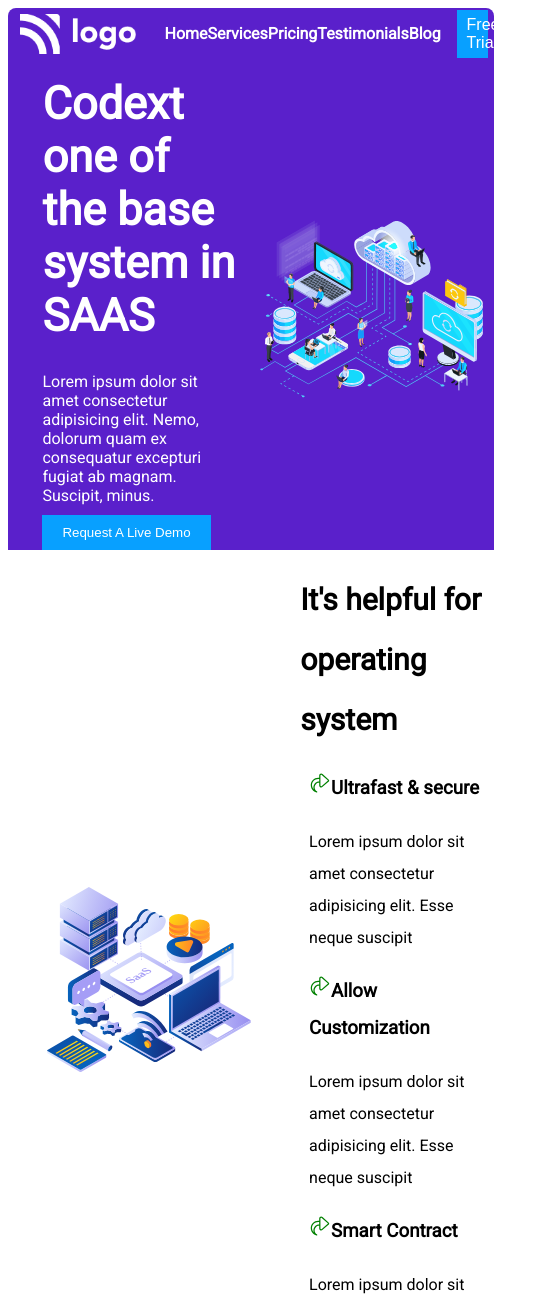
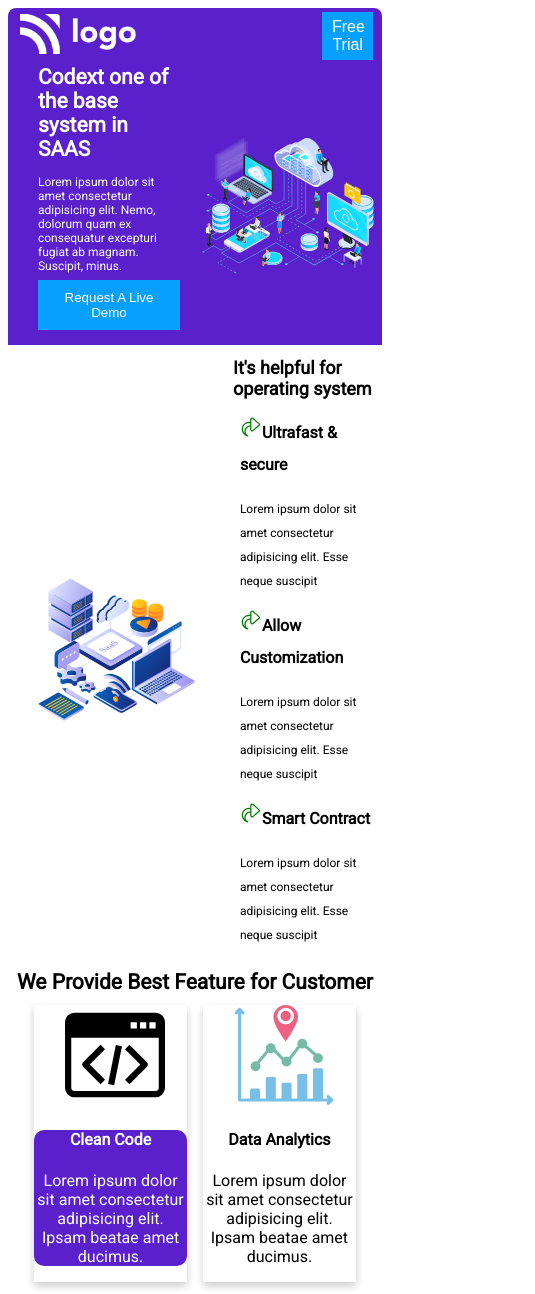
Before and after one commit to JBChandu/HTML-CSS-Project-13, a plain HTML site: page index.html in a window 390 px wide. Shown: the top 1294 px of the page, 535 px wide, since content can reach past the window. Drawn offline with Linux system fonts and the light colour scheme.

Commit message:
Added Mobile Responsiveness

```diff
--- a/styles/style.css
+++ b/styles/style.css
@@ -123,3 +123,44 @@ nav .list-items {
   color: #fff;
   border-radius: 10px;
 }
+
+/* Media Queries */
+@media only screen and (max-width: 1060px) {
+  .cards {
+    grid-template-columns: 1fr 1fr;
+  }
+}
+@media only screen and (max-width: 787px) {
+  .list-item {
+    display: none;
+  }
+  .banner-section .left h1 {
+    font-size: 21px;
+    margin-top: 10%;
+  }
+  .banner-section .left p {
+    font-size: 12px;
+  }
+  .banner-section .left button {
+    margin-bottom: 10%;
+  }
+  .card-img {
+    margin-left: -10%;
+  }
+  .points-section .right h1 {
+    line-height: 1.2;
+    font-size: 18px;
+  }
+  .points-section .right h3 {
+    font-size: 16px;
+  }
+  .points-section .right p {
+    font-size: 12px;
+  }
+  .bottom-heading {
+    font-size: 21px;
+  }
+  .nav-btn {
+    margin-top: 5%;
+  }
+}
```
